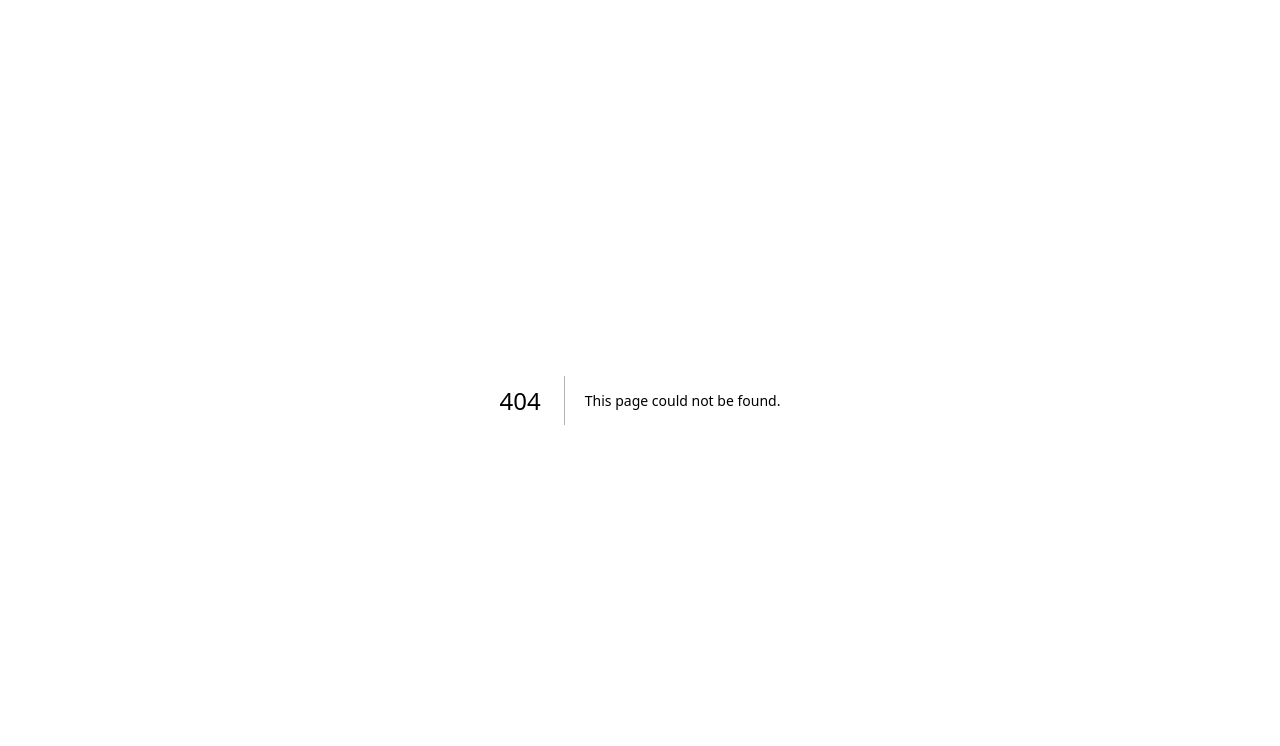
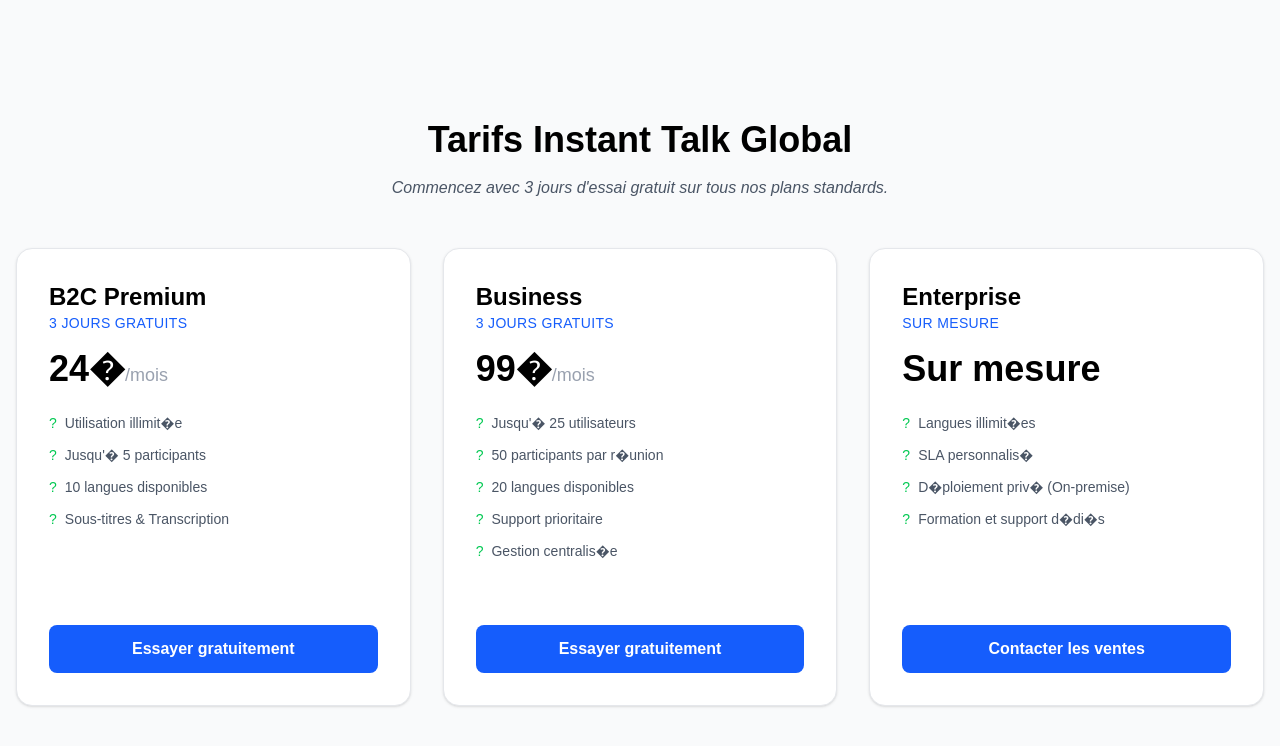
Before and after one commit to gaetanshuami-commits/instant-talk-global, a Next.js app: page /pricing in a window 1280 px wide. Before the commit this address had no page. Shown: the top 746 px of the page. Built offline with nearby package versions, Linux system fonts and the light colour scheme.

Commit message:
fix: creation de la page pricing

```diff
--- /dev/null
+++ b/src/app/pricing/page.tsx
@@ -0,0 +1,9 @@
+import PricingSection from "@/components/PricingSection";
+
+export default function PricingPage() {
+  return (
+    <main className="min-h-screen bg-gray-50 pt-10">
+      <PricingSection />
+    </main>
+  );
+}
```
